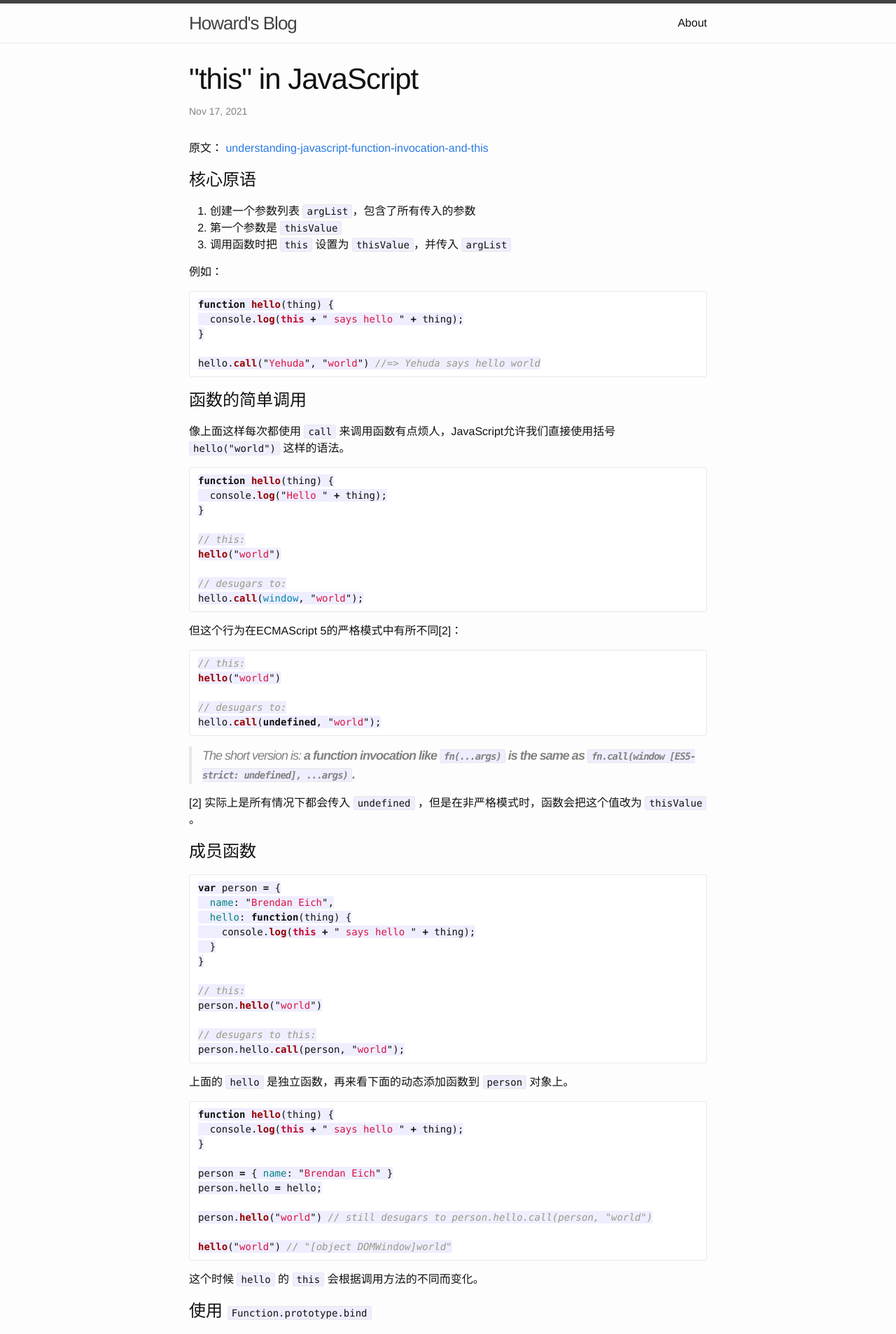
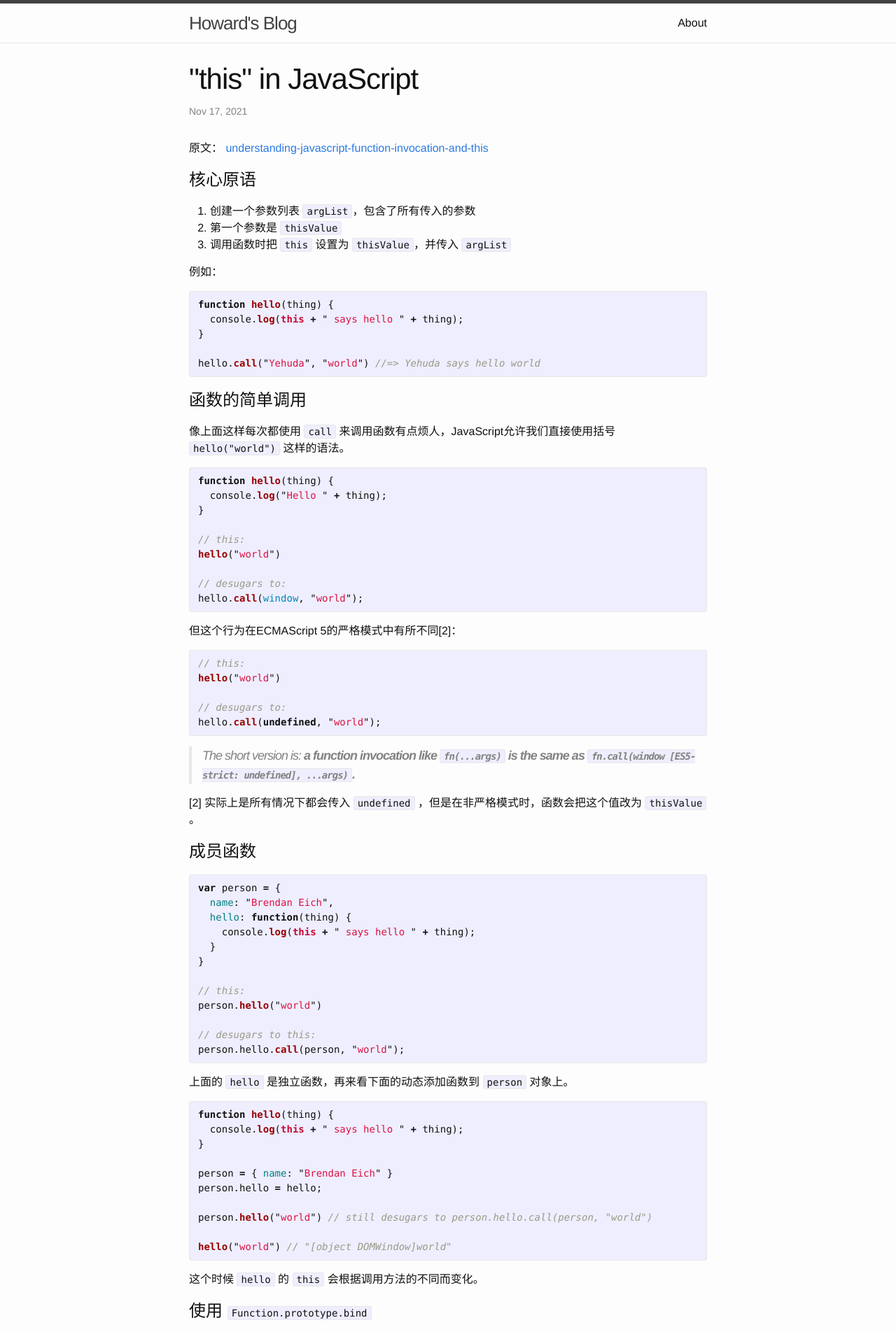
Before and after one commit to although2013/although2013.github.io, a Jekyll site: the page built from _posts/2021-11-17-"this"-in-JavaScript.md, in a window 1280 px wide. Shown: the top 1907 px of the page at 70% size. Built offline with Jekyll 4.4.1, drawn with Linux system fonts in a browser that asks for light colours; comment, search, counter and statistics services are not loaded.

Commit message:
change code block

````diff
--- a/_layouts/default.html
+++ b/_layouts/default.html
@@ -1,5 +1,5 @@
 <!DOCTYPE html>
-<html>
+<html lang="zh-Hans">
 
   {% include head.html %}
 
--- a/_posts/2021-11-17-"this"-in-JavaScript.md
+++ b/_posts/2021-11-17-"this"-in-JavaScript.md
@@ -15,18 +15,18 @@ categories: jekyll update
 3. 调用函数时把 `this` 设置为 `thisValue`，并传入 `argList`
 
 例如：
-```javascript
+{% highlight javascript %}
 function hello(thing) {
   console.log(this + " says hello " + thing);
 }
 
 hello.call("Yehuda", "world") //=> Yehuda says hello world
-```
+{% endhighlight %}
 
 # 函数的简单调用
 像上面这样每次都使用 `call` 来调用函数有点烦人，JavaScript允许我们直接使用括号 `hello("world")` 这样的语法。
 
-```javascript
+{% highlight javascript %}
 function hello(thing) {
   console.log("Hello " + thing);
 }
@@ -36,22 +36,25 @@ hello("world")
 
 // desugars to:
 hello.call(window, "world");
-```
+{% endhighlight %}
 
 但这个行为在ECMAScript 5的严格模式中有所不同[2]：
-```javascript
+
+{% highlight javascript %}
 // this:
 hello("world")
 
 // desugars to:
 hello.call(undefined, "world");
-```
+{% endhighlight %}
+
 > The short version is: **a function invocation like `fn(...args)` is the same as `fn.call(window [ES5-strict: undefined], ...args)`.**
 
 [2] 实际上是所有情况下都会传入 `undefined` ，但是在非严格模式时，函数会把这个值改为 `thisValue` 。
 
 # 成员函数
-```javascript
+
+{% highlight javascript %}
 var person = {
   name: "Brendan Eich",
   hello: function(thing) {
@@ -64,9 +67,11 @@ person.hello("world")
 
 // desugars to this:
 person.hello.call(person, "world");
-```
+{% endhighlight %}
+
 上面的 `hello` 是独立函数，再来看下面的动态添加函数到 `person` 对象上。
-```javascript
+
+{% highlight javascript %}
 function hello(thing) {
   console.log(this + " says hello " + thing);
 }
@@ -77,12 +82,13 @@ person.hello = hello;
 person.hello("world") // still desugars to person.hello.call(person, "world")
 
 hello("world") // "[object DOMWindow]world"
-```
+{% endhighlight %}
+
 这个时候 `hello` 的 `this` 会根据调用方法的不同而变化。
 
 # 使用 `Function.prototype.bind`
 
-```javascript
+{% highlight javascript %}
 var person = {
   name: "Brendan Eich",
   hello: function(thing) {
@@ -93,11 +99,13 @@ var person = {
 var boundHello = function(thing) { return person.hello.call(person, thing); }
 
 boundHello("world");
-```
+{% endhighlight %}
+
 这里我们调用的 `boundHello("world");` 会被 **脱糖** 成 `boundHello.call(window, "world")` （可以看上一个例子），但是我们使用 call 方法重新将 this 修改成了person，所以 console 中会打印出 `Brendan Eich says hello world` 。
 
 我们可以让这个技巧更加通用：
-```javascript
+
+{% highlight javascript %}
 var bind = function(func, thisValue) {
   return function() {
     return func.apply(thisValue, arguments);
@@ -106,7 +114,8 @@ var bind = function(func, thisValue) {
 
 var boundHello = bind(person.hello, person);
 boundHello("world") // "Brendan Eich says hello world"
-```
+{% endhighlight %}
+
 让我们来理解这段代码，
 1. arguments 是一个类似 Array（但不是 Array）的参数列表，包含所有传入的参数。
 2. apply 和 call 基本相同，他可以接受参数列表（Array-like）而不需要一个一个列出来
@@ -114,12 +123,14 @@ boundHello("world") // "Brendan Eich says hello world"
 
 因为这是一个有点常见的习惯用法，所以 ES5 引入了 `bind` 在所有的 `Function` 对象上，来实现下面的用法
 
-```javascript
+{% highlight javascript %}
 var boundHello = person.hello.bind(person);
 boundHello("world") // "Brendan Eich says hello world"
-```
+{% endhighlight %}
+
 例如：
-```javascript
+
+{% highlight javascript %}
 var person = {
   name: "Alex Russell",
   hello: function() { console.log(this.name + " says hello world"); }
@@ -128,4 +139,4 @@ var person = {
 $("#some-div").click(person.hello.bind(person));
 
 // when the div is clicked, "Alex Russell says hello world" is printed
-```
+{% endhighlight %}
````
Also changed, not shown: _posts/2018-07-11-ElasticSearch-zero-dwontime-reindex.markdown (+8 -8 lines).
